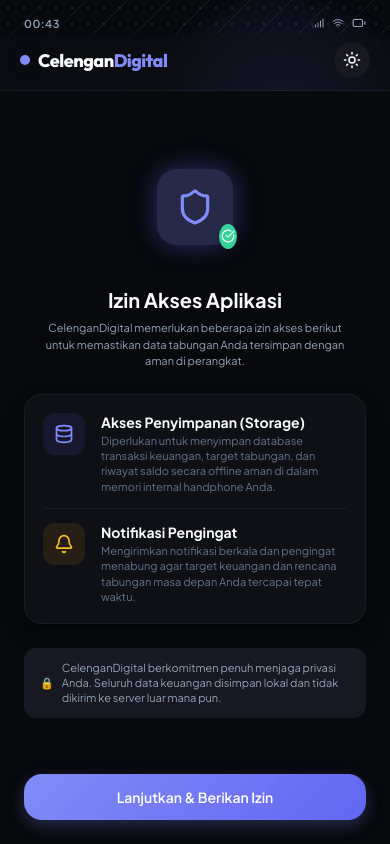
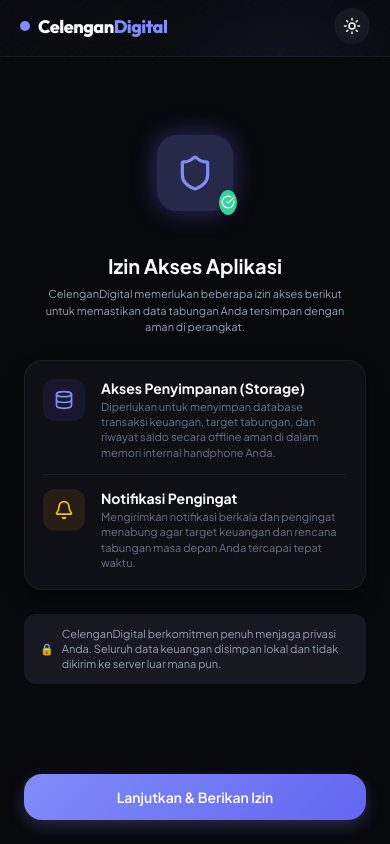
Before and after one commit to naufalaml/CelenganDigital, a React (Vite) app: page / in a window 390 px wide. Built offline with nearby package versions, Linux system fonts and the light colour scheme.

Commit message:
style: hide simulated status bar on mobile viewports

```diff
--- a/src/components/MobileFrame.tsx
+++ b/src/components/MobileFrame.tsx
@@ -61,7 +61,7 @@
 
           {/* Status Bar */}
           <div
-            className="flex items-center justify-between"
+            className="flex items-center justify-between simulator-status-bar"
             style={{
               padding: '12px 24px 4px 24px',
               fontSize: '11px',
@@ -83,7 +83,7 @@
 
           {/* Navigation/Action Header */}
           <div
-            className="flex items-center justify-between"
+            className="flex items-center justify-between app-header"
             style={{
               padding: '8px 20px 12px 20px',
               borderBottom: '1px solid var(--border-glass)',
--- a/src/index.css
+++ b/src/index.css
@@ -298,6 +298,12 @@
   }
   .mobile-notch {
     display: none;
+  }
+  .simulator-status-bar {
+    display: none !important;
+  }
+  .app-header {
+    padding-top: calc(8px + env(safe-area-inset-top, 24px)) !important;
   }
 }
 
```
